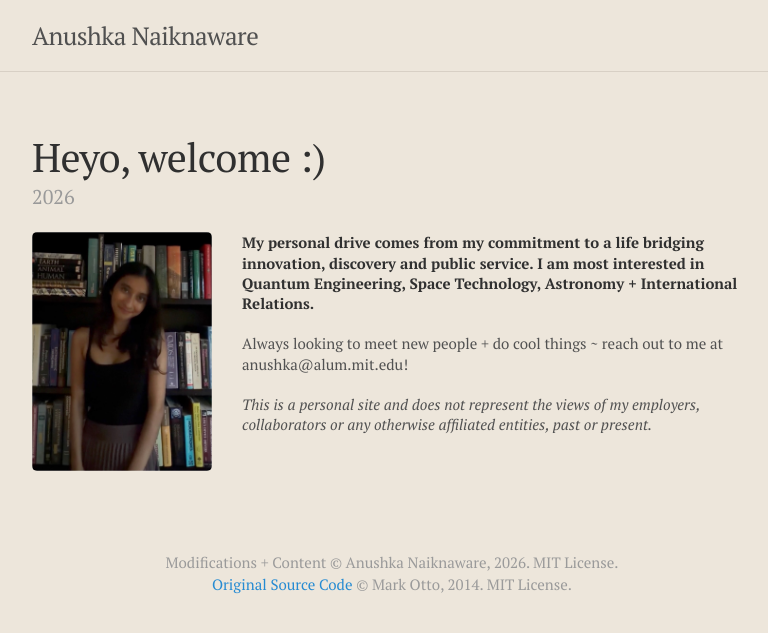
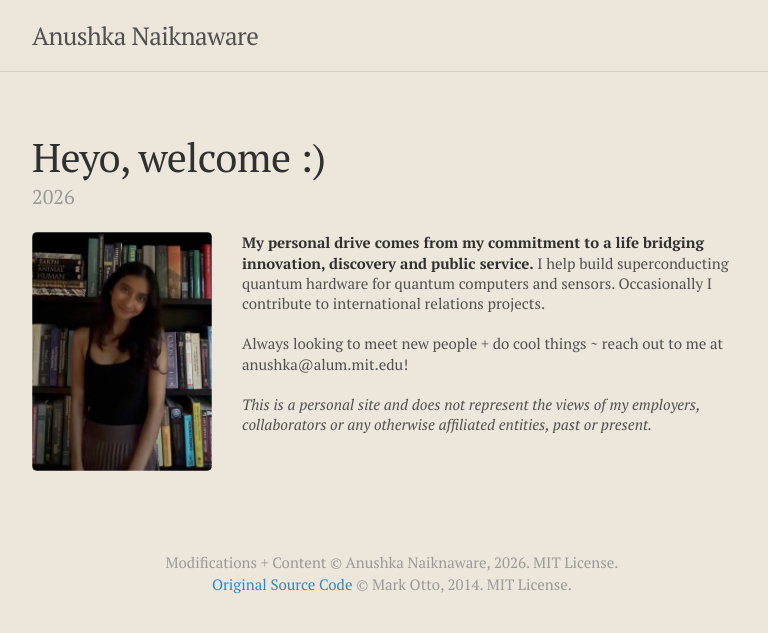
Before and after one commit to anushkanaiknaware/anushkanaiknaware.github.io, a Jekyll site: the page built from _posts/2026-08-20-home.md, in a window 1280 px wide. Shown: the top 633 px of the page, without its empty margins (248-1016 px from the left). Built offline with Jekyll 4.4.1, drawn with Linux system fonts in a browser that asks for light colours.

Commit message:
Revise personal introduction in home.md

```diff
--- a/_posts/2026-08-20-home.md
+++ b/_posts/2026-08-20-home.md
@@ -8,7 +8,7 @@ season:
 
 <div class="home-text" markdown="1">
 
-**My personal drive comes from my commitment to a life bridging innovation, discovery and public service. I am most interested in Quantum Engineering, Space Technology, Astronomy + International Relations.**
+**My personal drive comes from my commitment to a life bridging innovation, discovery and public service.** I help build superconducting quantum hardware for quantum computers and sensors. Occasionally I contribute to international relations projects.
 
 Always looking to meet new people + do cool things ~ reach out to me at anushka@alum.mit.edu!
 
```
